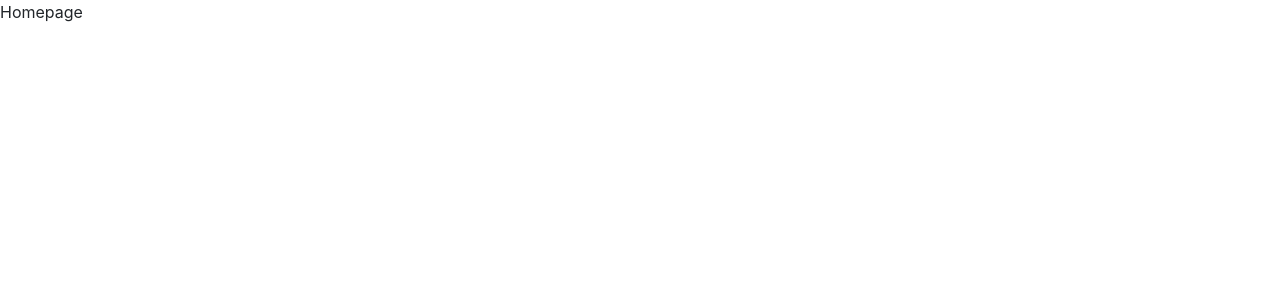
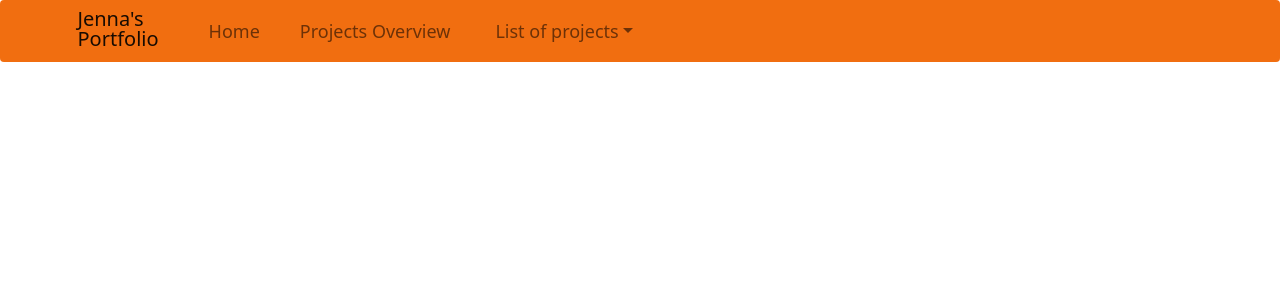
Before and after one commit to jram95/portfolio, a React (Create React App) app: page / in a window 1280 px wide. Shown: the top 300 px of the page. Built offline with nearby package versions, Linux system fonts and the light colour scheme.

Commit message:
add Navbar using react-bootstrap

```diff
--- a/public/index.html
+++ b/public/index.html
@@ -1,39 +1,46 @@
 <!DOCTYPE html>
 <html lang="en">
   <head>
-    <title>React App</title>
-    <link rel="preconnect" href="https://fonts.googleapis.com" />
-    <link rel="preconnect" href="https://fonts.gstatic.com" crossorigin />
+    <meta charset="utf-8" />
+    <meta http-equiv="X-UA-Compatible" content="IE=edge" />
+    <meta name="viewport" content="width=device-width, initial-scale=1" />
+    <!-- The above 3 meta tags *must* come first in the head; any other head content must come *after* these tags -->
+    <title>Bootstrap 101 Template</title>
+
+    <!-- Bootstrap -->
     <link
-      href="https://fonts.googleapis.com/css2?family=Alegreya+Sans:ital,wght@1,700&family=Inter&family=Libre+Franklin:wght@500&display=swap"
       rel="stylesheet"
-    />
-    <link rel="preconnect" href="https://fonts.googleapis.com" />
-    <link rel="preconnect" href="https://fonts.gstatic.com" crossorigin />
-    <link
-      href="https://fonts.googleapis.com/css2?family=Inter&family=Libre+Franklin:wght@500&display=swap"
-      rel="stylesheet"
-    />
-    <link rel="preconnect" href="https://fonts.googleapis.com" />
-    <link rel="preconnect" href="https://fonts.gstatic.com" crossorigin />
-    <link
-      href="https://fonts.googleapis.com/css2?family=Inter&display=swap"
-      rel="stylesheet"
-    />
-    <meta charset="utf-8" />
-    <meta
-      name="viewport"
-      content="width=device-width, initial-scale=1, shrink-to-fit=no"
+      href="https://cdn.jsdelivr.net/npm/bootstrap@3.4.1/dist/css/bootstrap.min.css"
+      integrity="sha384-HSMxcRTRxnN+Bdg0JdbxYKrThecOKuH5zCYotlSAcp1+c8xmyTe9GYg1l9a69psu"
+      crossorigin="anonymous"
     />
     <link
       rel="stylesheet"
-      href="https://stackpath.bootstrapcdn.com/bootstrap/4.3.1/css/bootstrap.min.css"
-      integrity="sha384-ggOyR0iXCbMQv3Xipma34MD+dH/1fQ784/j6cY/iJTQUOhcWr7x9JvoRxT2MZw1T"
+      href="https://cdn.jsdelivr.net/npm/bootstrap@5.1.3/dist/css/bootstrap.min.css"
+      integrity="sha384-1BmE4kWBq78iYhFldvKuhfTAU6auU8tT94WrHftjDbrCEXSU1oBoqyl2QvZ6jIW3"
       crossorigin="anonymous"
     />
-    <link rel="stylesheet" href="styles.css" />
+
+    <!-- HTML5 shim and Respond.js for IE8 support of HTML5 elements and media queries -->
+    <!-- WARNING: Respond.js doesn't work if you view the page via file:// -->
+    <!--[if lt IE 9]>
+      <script src="https://cdn.jsdelivr.net/npm/html5shiv@3.7.3/dist/html5shiv.min.js"></script>
+      <script src="https://cdn.jsdelivr.net/npm/respond.js@1.4.2/dest/respond.min.js"></script>
+    <![endif]-->
   </head>
   <body>
     <div id="root"></div>
+    <!-- jQuery (necessary for Bootstrap's JavaScript plugins) -->
+    <script
+      src="https://code.jquery.com/jquery-1.12.4.min.js"
+      integrity="sha384-nvAa0+6Qg9clwYCGGPpDQLVpLNn0fRaROjHqs13t4Ggj3Ez50XnGQqc/r8MhnRDZ"
+      crossorigin="anonymous"
+    ></script>
+    <!-- Include all compiled plugins (below), or include individual files as needed -->
+    <script
+      src="https://cdn.jsdelivr.net/npm/bootstrap@3.4.1/dist/js/bootstrap.min.js"
+      integrity="sha384-aJ21OjlMXNL5UyIl/XNwTMqvzeRMZH2w8c5cRVpzpU8Y5bApTppSuUkhZXN0VxHd"
+      crossorigin="anonymous"
+    ></script>
   </body>
 </html>
--- a/public/styles.css
+++ b/public/styles.css
@@ -0,0 +1,3 @@
+.nav-brand {
+  font-size: large;
+}
--- /dev/null
+++ b/src/components/Navbar.tsx
@@ -0,0 +1,63 @@
+import { Navbar, Container, Nav, NavDropdown } from "react-bootstrap";
+import { Link } from "react-router-dom";
+
+export default function NavigationBar(): JSX.Element {
+  return (
+    <>
+      <Navbar style={{ backgroundColor: "#F16E10" }} variant="light">
+        <Container>
+          <Navbar.Brand style={{ fontSize: "20px" }}>
+            Jenna's <br /> Portfolio
+          </Navbar.Brand>
+          <Navbar.Toggle aria-controls="basic-navbar-nav" />
+          <Navbar.Collapse id="basic-navbar-nav">
+            <Nav className="me-auto">
+              <Nav.Link
+                style={{
+                  fontSize: "18px",
+                  padding: "10px",
+                }}
+                as={Link}
+                to="/"
+              >
+                Home
+              </Nav.Link>
+              <Nav.Link
+                style={{
+                  fontSize: "18px",
+                  padding: "10px",
+                  paddingLeft: "30px",
+                }}
+                as={Link}
+                to="/projects"
+              >
+                Projects Overview
+              </Nav.Link>
+              <NavDropdown
+                style={{
+                  fontSize: "18px",
+                  padding: "5px",
+                  paddingLeft: "30px",
+                }}
+                title="List of projects"
+                id="basic-nav-dropdown"
+              >
+                <NavDropdown.Item href="#action/3.1">Action</NavDropdown.Item>
+                <NavDropdown.Item href="#action/3.2">
+                  Another action
+                </NavDropdown.Item>
+                <NavDropdown.Item href="#action/3.3">
+                  Something
+                </NavDropdown.Item>
+                <NavDropdown.Divider />
+                <NavDropdown.Item href="#action/3.4">
+                  Separated link
+                </NavDropdown.Item>
+              </NavDropdown>
+            </Nav>
+          </Navbar.Collapse>
+        </Container>
+      </Navbar>
+    </>
+  );
+}
--- a/src/index.tsx
+++ b/src/index.tsx
@@ -1,6 +1,7 @@
 import React from "react";
 import ReactDOM from "react-dom";
 import WebsiteRoutes from "./pages/WebsiteRoutes";
+import "bootstrap/dist/css/bootstrap.min.css";
 
 ReactDOM.render(
   <React.StrictMode>
--- a/src/pages/Home.tsx
+++ b/src/pages/Home.tsx
@@ -1,7 +1,9 @@
+import Navbar from "../components/Navbar";
+
 export default function Home(): JSX.Element {
   return (
     <>
-      <div>Homepage</div>
+      <Navbar />
     </>
   );
 }
--- /dev/null
+++ b/src/pages/Projects.tsx
@@ -0,0 +1,7 @@
+export default function Projects(): JSX.Element {
+  return (
+    <>
+      <div>Projects</div>
+    </>
+  );
+}
--- a/src/pages/WebsiteRoutes.tsx
+++ b/src/pages/WebsiteRoutes.tsx
@@ -1,5 +1,6 @@
 import { BrowserRouter as Router, Route, Routes } from "react-router-dom";
 import Home from "./Home";
+import Projects from "./Projects";
 
 export default function WebsiteRoutes(): JSX.Element {
   return (
@@ -7,6 +8,7 @@ export default function WebsiteRoutes(): JSX.Element {
       <Router>
         <Routes>
           <Route path="/" element={<Home />} />
+          <Route path="/projects" element={<Projects />} />
         </Routes>
       </Router>
     </>
```
Also changed, not shown: package.json (+7 -1 lines), 1 other file (tests, documents, lock files or other folders).
